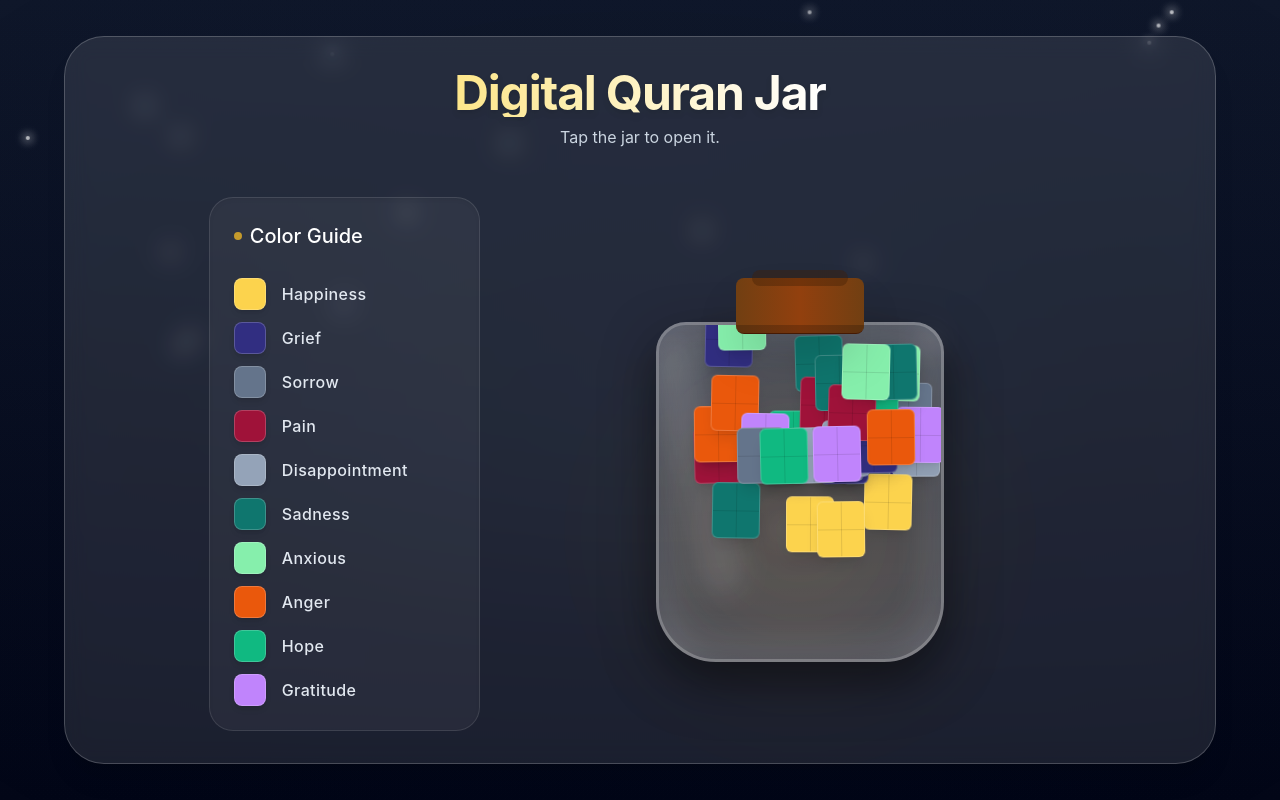
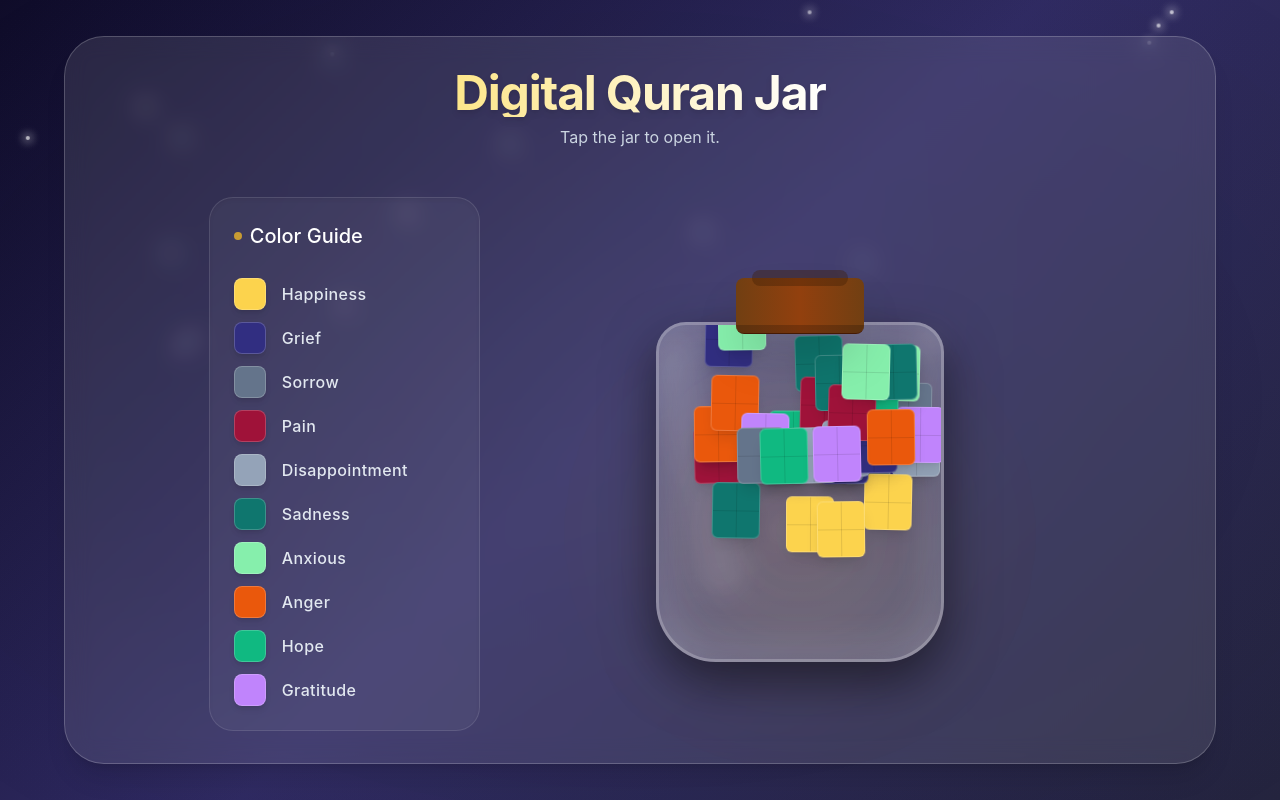
Before and after one commit to Neha-Shoaib/Quran_Jar, a Next.js app: page / in a window 1280 px wide. Built offline with nearby package versions, Linux system fonts and the light colour scheme.

Commit message:
Update background gradient colors in globals.css

```diff
--- a/src/app/globals.css
+++ b/src/app/globals.css
@@ -3,12 +3,13 @@
 @tailwind utilities;
 
 :root {
-  --background-start: #0f172a;
-  --background-end: #020617;
+ --background-start: #0f0c29;
+  --background-mid: #302b63;
+  --background-end: #24243e;
 }
 
 body {
-  background: linear-gradient(to bottom, var(--background-start), var(--background-end));
+ background: linear-gradient(135deg, var(--background-start), var(--background-mid), var(--background-end));
   color: white;
   min-height: 100vh;
   overflow-x: hidden;
```
